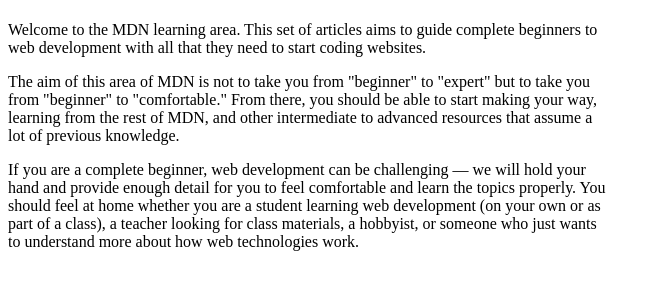
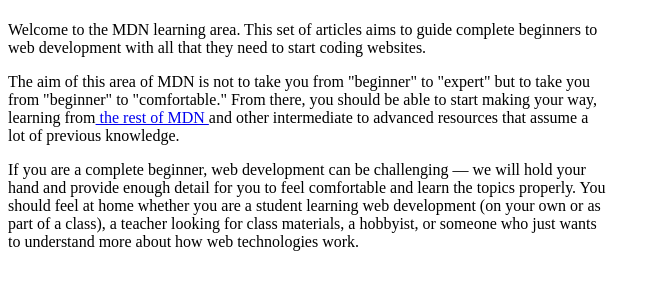
Before and after one commit to Asharma070320/React_Day2_classwork, a plain HTML site: page index.html in a window 1280 px wide. Shown: the part 59-348 px from the top of the page, without its empty margins (0-660 px from the left). Drawn offline with nearby package versions, Linux system fonts and the light colour scheme.

Commit message:
Day2 ClassWork

```diff
--- a/index.html
+++ b/index.html
@@ -19,7 +19,10 @@
         // React.createElement("br",null),
         React.createElement("p",null,"Welcome to the MDN learning area. This set of articles aims to guide complete beginners to web development with all that they need to start coding websites."),
 
-        React.createElement("p",null,'The aim of this area of MDN is not to take you from "beginner" to "expert" but to take you from "beginner" to "comfortable." From there, you should be able to start making your way, learning from the rest of MDN, and other intermediate to advanced resources that assume a lot of previous knowledge.'),
+        React.createElement("p",{style:{display: "inline"}},'The aim of this area of MDN is not to take you from "beginner" to "expert" but to take you from "beginner" to "comfortable." From there, you should be able to start making your way, learning from'),
+
+        React.createElement("a",{href:"a"}," the rest of MDN "),
+        React.createElement("p",{style:{display: "inline"}}," and other intermediate to advanced resources that assume a lot of previous knowledge."),
 
         React.createElement("p",null,'If you are a complete beginner, web development can be challenging — we will hold your hand and provide enough detail for you to feel comfortable and learn the topics properly. You should feel at home whether you are a student learning web development (on your own or as part of a class), a teacher looking for class materials, a hobbyist, or someone who just wants to understand more about how web technologies work.')
         );
```
